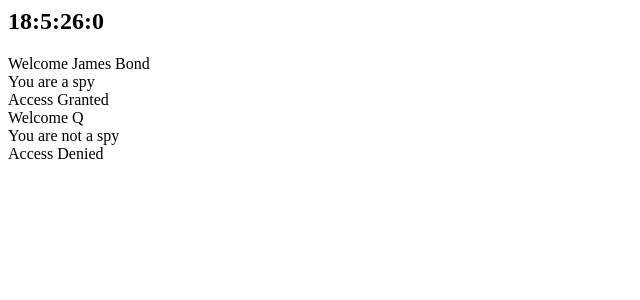
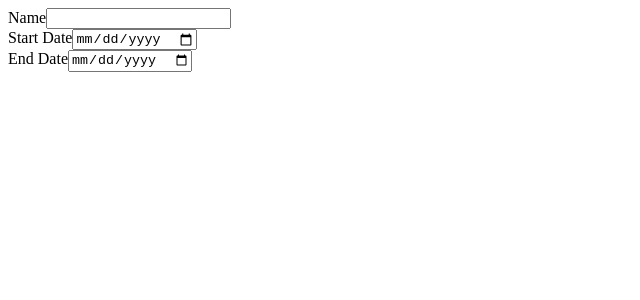
Before and after one commit to mikebasdeo/MyLo_MobxLearning, a React app: page / in a window 1280 px wide. Shown: the top 300 px of the page, without its empty margins (0-640 px from the left). Built offline with nearby package versions, Linux system fonts and the light colour scheme.

Commit message:
started EventForm lesson

```diff
--- /dev/null
+++ b/src/app/Event.tsx
@@ -0,0 +1,60 @@
+import React, { Component } from 'react'
+import { observer } from 'mobx-react'
+import { observable, computed, action } from 'mobx'
+
+class EventStore {
+    @observable errors = 42
+    @observable name = 42
+    @observable startDate = 42
+    @observable endDate = 42
+    @observable isValid = true
+    @observable pending = 42
+}
+
+const store = new EventStore()
+
+
+@observer
+export default class EventForm extends Component<{}> {
+
+    render() {
+        const { errors, name, startDate, endDate, isValid, pending } = store
+        const disabled = !isValid || pending
+
+        return(
+            <section>
+
+                <div>
+                    <label>
+                        Name
+                    </label>
+                    <input
+                        type="text"
+                    >
+                    </input>
+                </div>
+
+                <div>
+                    <label>
+                        Start Date
+                    </label>
+                    <input
+                        type="date"
+                    >
+                    </input>
+                </div>
+
+                <div>
+                    <label>
+                        End Date
+                    </label>
+                    <input
+                        type="date"
+                    >
+                    </input>
+                </div>
+
+            </section>
+        )
+    }
+}
--- a/src/app/app.tsx
+++ b/src/app/app.tsx
@@ -2,6 +2,7 @@ import * as React from 'react';
 import * as ReactDOM from 'react-dom';
 // class import
 import Sheet from './Sheet'
+import EventForm from './Event'
 // functional import
 import { Clock } from './Clock'
 
@@ -44,14 +45,15 @@ const Person: React.FunctionComponent<{ name: string, isSpy: boolean, age: numbe
 // main method
 ReactDOM.render(
   <div>
-    <Clock/>
+    {/* <Clock/>
     <Person name='James Bond' isSpy={true} age={55}>
       <License licenseToKill={true}/>
     </Person>
 
     <Person name='Q' isSpy={false} age={55}>
       <License licenseToKill={false}/>
-    </Person>
+    </Person> */}
+    <EventForm/>
   </div>
   ,
   document.getElementById("root")
```
